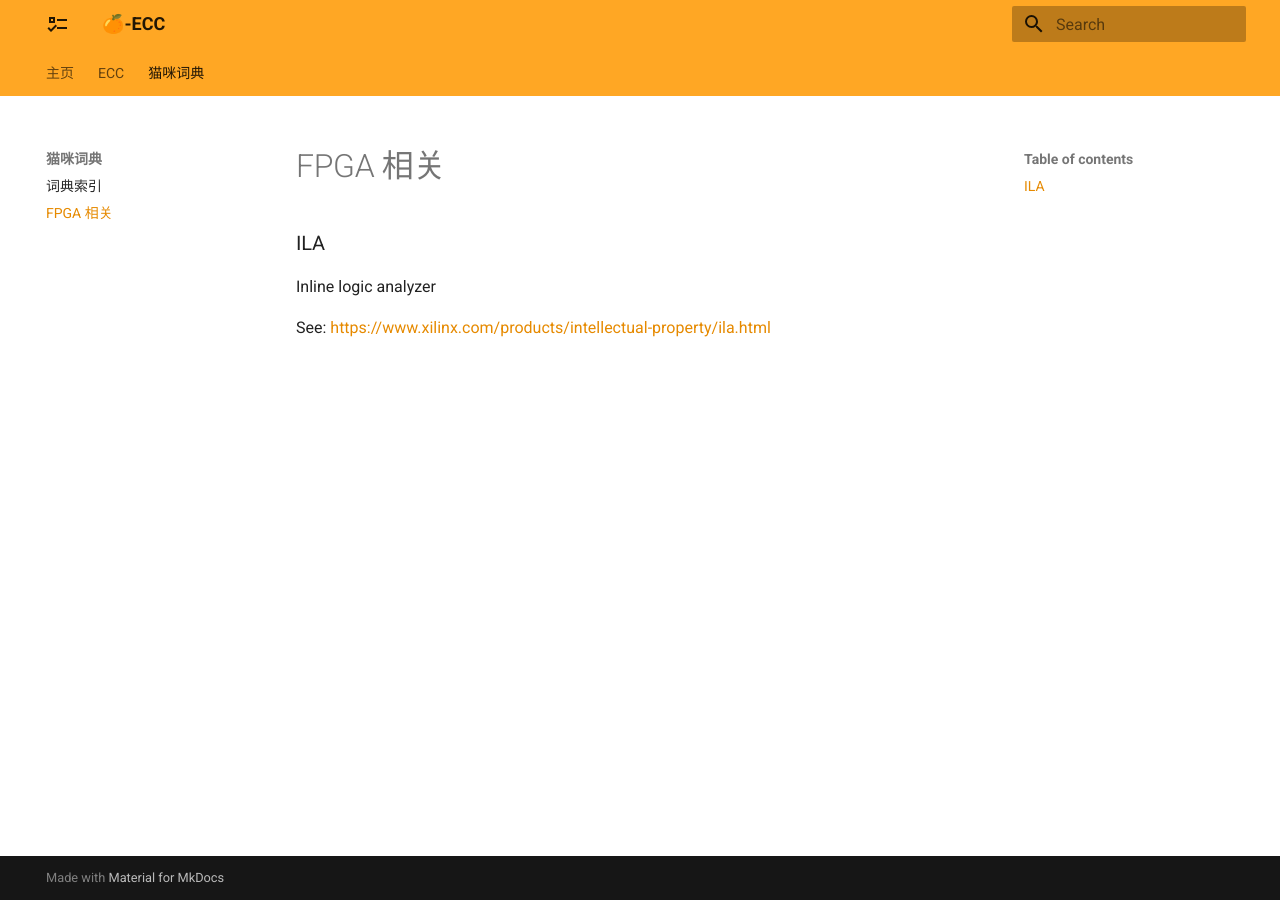
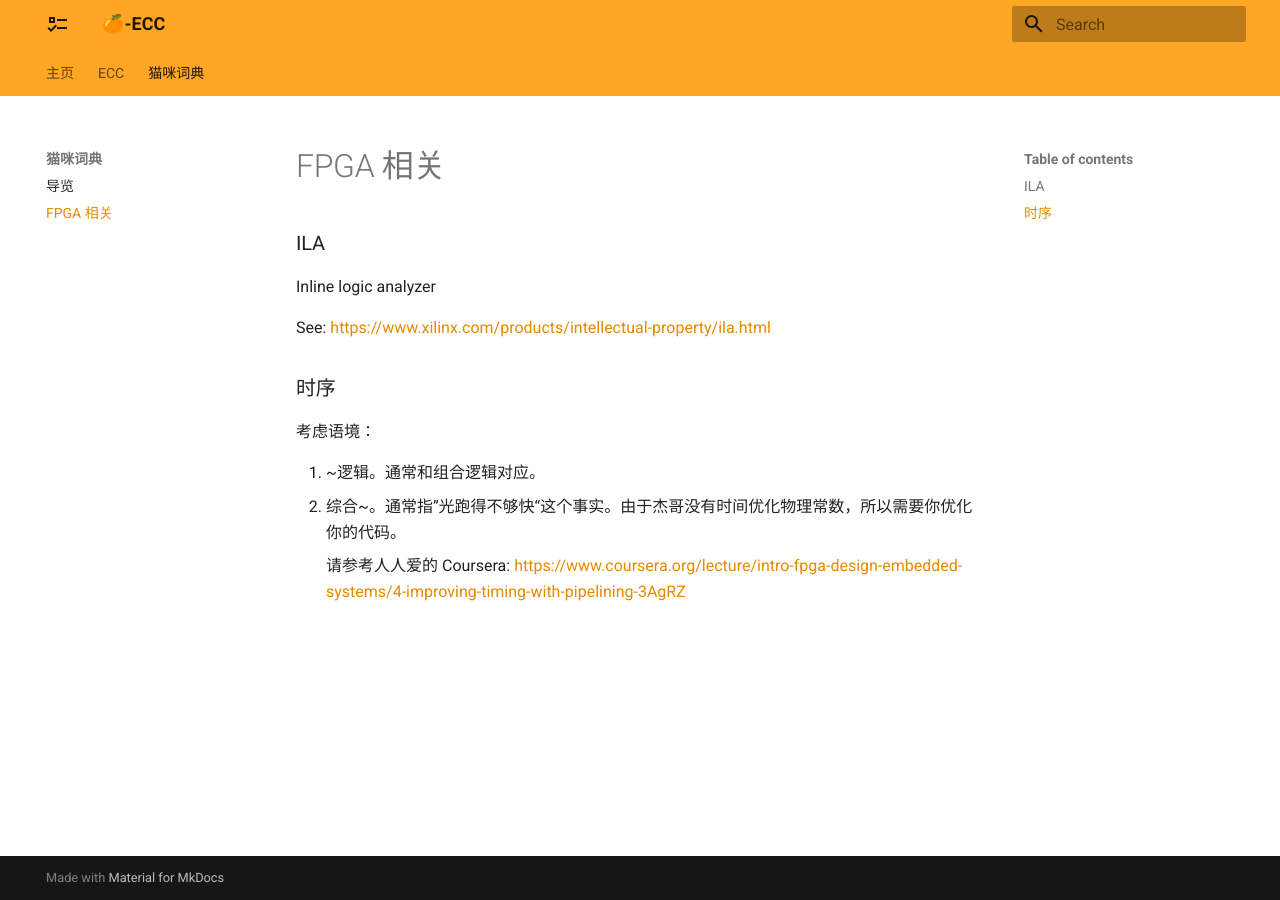
Before and after one commit to thu-cs-lab/Orange-ECC, an MkDocs documentation site: the page built from docs/dict/fpga.md, in a window 1280 px wide. Built offline with MkDocs 1.6.1 and Material for MkDocs 9.7.7, drawn with Linux system fonts in a browser that asks for light colours.

Commit message:
Some additional sample

```diff
--- a/docs/dict/fpga.md
+++ b/docs/dict/fpga.md
@@ -5,3 +5,13 @@
 Inline logic analyzer
 
 See: <https://www.xilinx.com/products/intellectual-property/ila.html>
+
+### 时序
+
+考虑语境：
+
+1. ~逻辑。通常和组合逻辑对应。
+1.
+    综合~。通常指”光跑得不够快“这个事实。由于杰哥没有时间优化物理常数，所以需要你优化你的代码。
+
+    请参考人人爱的 Coursera: <https://www.coursera.org/lecture/intro-fpga-design-embedded-systems/4-improving-timing-with-pipelining-3AgRZ>
--- a/mkdocs.yml
+++ b/mkdocs.yml
@@ -14,5 +14,5 @@ nav:
   - ECC:
     - Git: ecc/git.md
   - 猫咪词典:
-    - 词典索引: dict/index.md
+    - 导览: dict/index.md
     - FPGA 相关: dict/fpga.md
```
Also changed, not shown: docs/dict/index.md (+4 -0 lines).
